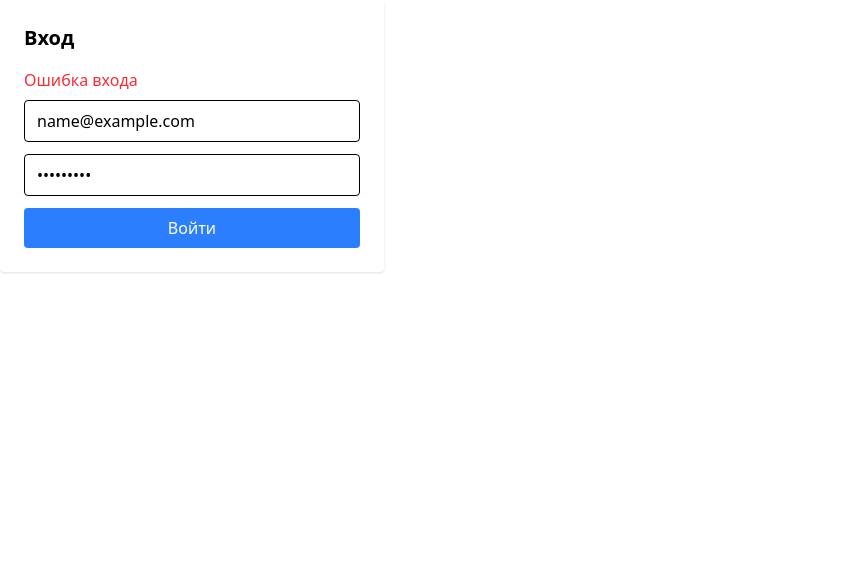
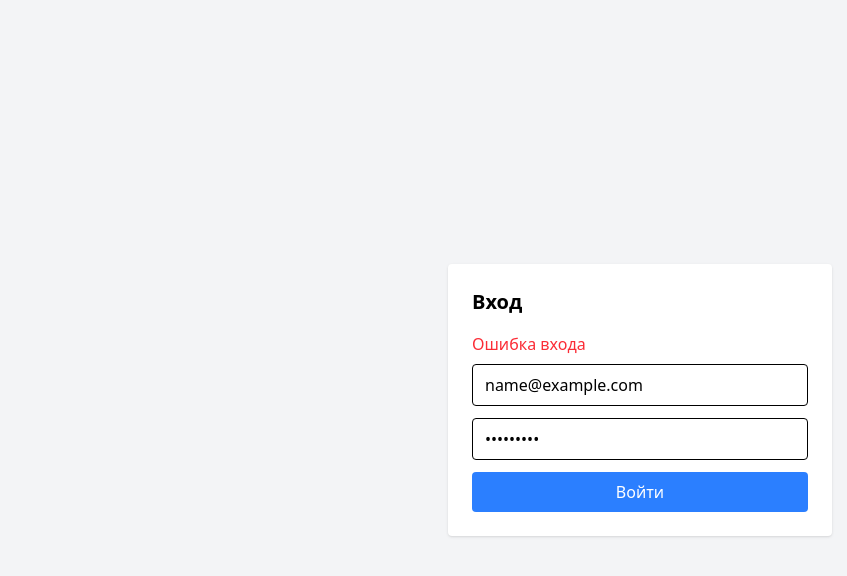
Before and after one commit to alexxxzhuk/Babylon, a React (Vite) app in the folder frontend/: page / in a window 1280 px wide. Both pictures are taken after typing "name@example.com", "Sample123" into the empty fields and a click on the button "Войти". Shown: the top 576 px of the page, without its empty margins (0-847 px from the left). Built offline with nearby package versions, Linux system fonts and the light colour scheme; no server answers.

Commit message:
fix center

```diff
--- a/frontend/src/App.tsx
+++ b/frontend/src/App.tsx
@@ -1,29 +1,3 @@
-// import { useAuth } from './hooks/useAuth'
-// import LoginForm from './components/LoginForm'
-// import Welcome from './components/Welcome'
-
-// export default function App() {
-//   const { me, loading, error, handleLogin } = useAuth()
-
-//   if (loading) {
-//     return (
-//       <div className="min-h-screen flex items-center justify-center text-gray-500">
-//         Загрузка...
-//       </div>
-//     )
-//   }
-
-//   return (
-//     <div className="min-h-screen flex items-center justify-center bg-gray-50">
-//       {me ? (
-//         <Welcome me={me} />
-//       ) : (
-//         <LoginForm onLogin={handleLogin} error={error} />
-//       )}
-//     </div>
-//   )
-// }
-
 import { useEffect, useState } from 'react'
 import { getChats } from './api/client'
 import Layout from './components/Layout'
@@ -46,7 +20,11 @@ export default function App() {
   }
 
   if (!me) {
-    return <LoginForm onLogin={handleLogin} error={error} />
+    return (
+      <div className="min-h-screen flex items-center justify-center bg-gray-100">
+        <LoginForm onLogin={handleLogin} error={error} />
+      </div>
+    )
   }
 
   return (
```
